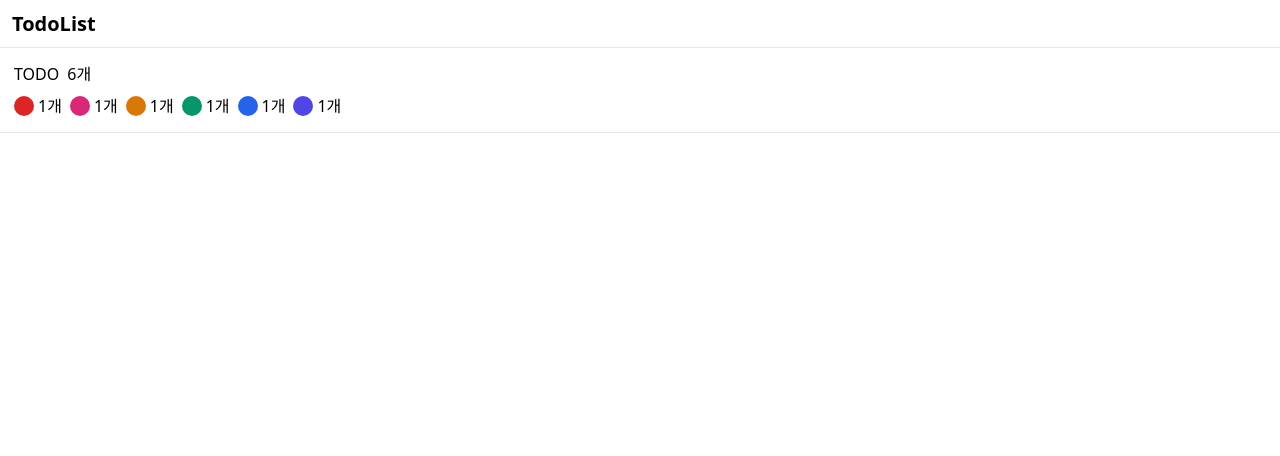
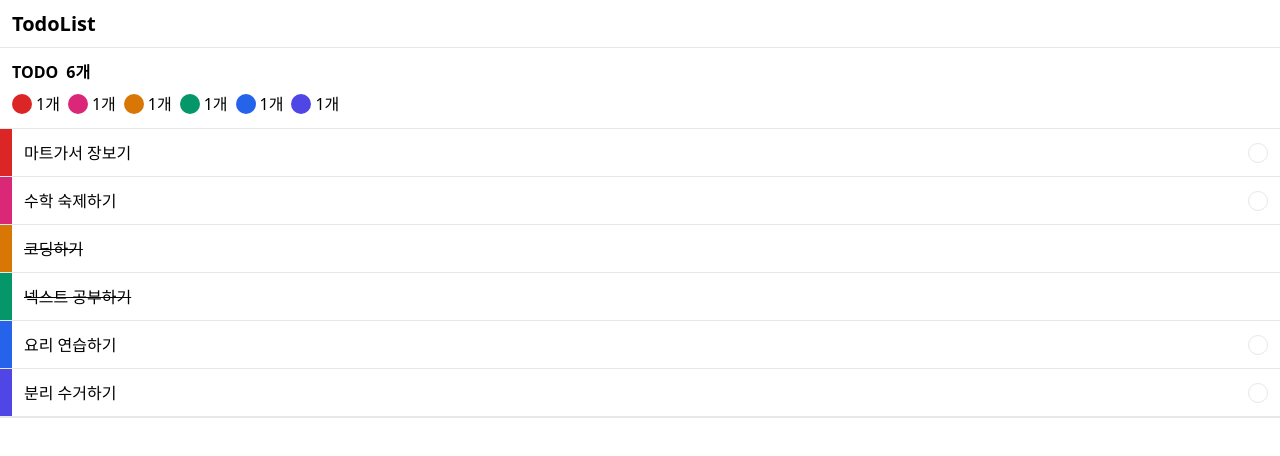
Before and after one commit to dev-t2/expo-todo-calendar, a Next.js app: page / in a window 1280 px wide. Shown: the top 456 px of the page. Built offline with nearby package versions, Linux system fonts and the light colour scheme.

Commit message:
TodoList Tailwind CSS Update

```diff
--- a/components/TodoList.tsx
+++ b/components/TodoList.tsx
@@ -19,8 +19,9 @@ const TodoList: React.FC<IProps> = ({ todos }) => {
 
   return (
     <div>
-      <div className="p-3.5 border-bottom">
-        <div className="text-base mb-2">
+      <div className="border-bottom">
+        <div className="border-bottom p-3">
+          <div className="text-base mb-2 font-semibold">
             TODO<span className="ml-2">{todos.length}개</span>
           </div>
 
@@ -33,6 +34,31 @@ const TodoList: React.FC<IProps> = ({ todos }) => {
             ))}
           </div>
         </div>
+
+        <div>
+          <ul>
+            {todos.map((todo) => (
+              <li key={todo.id} className="flex justify-between items-center h-12 border-bottom">
+                <div className="h-full flex items-center">
+                  <div className={`w-3 h-full bg-${todo.color}-600`} />
+                  <div className={`ml-3 text-base ${todo.checked && 'line-through'}`}>
+                    {todo.text}
+                  </div>
+                </div>
+
+                <div className="flex mr-3">
+                  {!todo.checked && (
+                    <button
+                      className="w-5 h-5 rounded-full border border-solid border-gray-200 bg-transparent focus:outline-none"
+                      onClick={() => {}}
+                    ></button>
+                  )}
+                </div>
+              </li>
+            ))}
+          </ul>
+        </div>
+      </div>
     </div>
   );
 };
```
Lines whose indentation alone changed are shown as unchanged.
